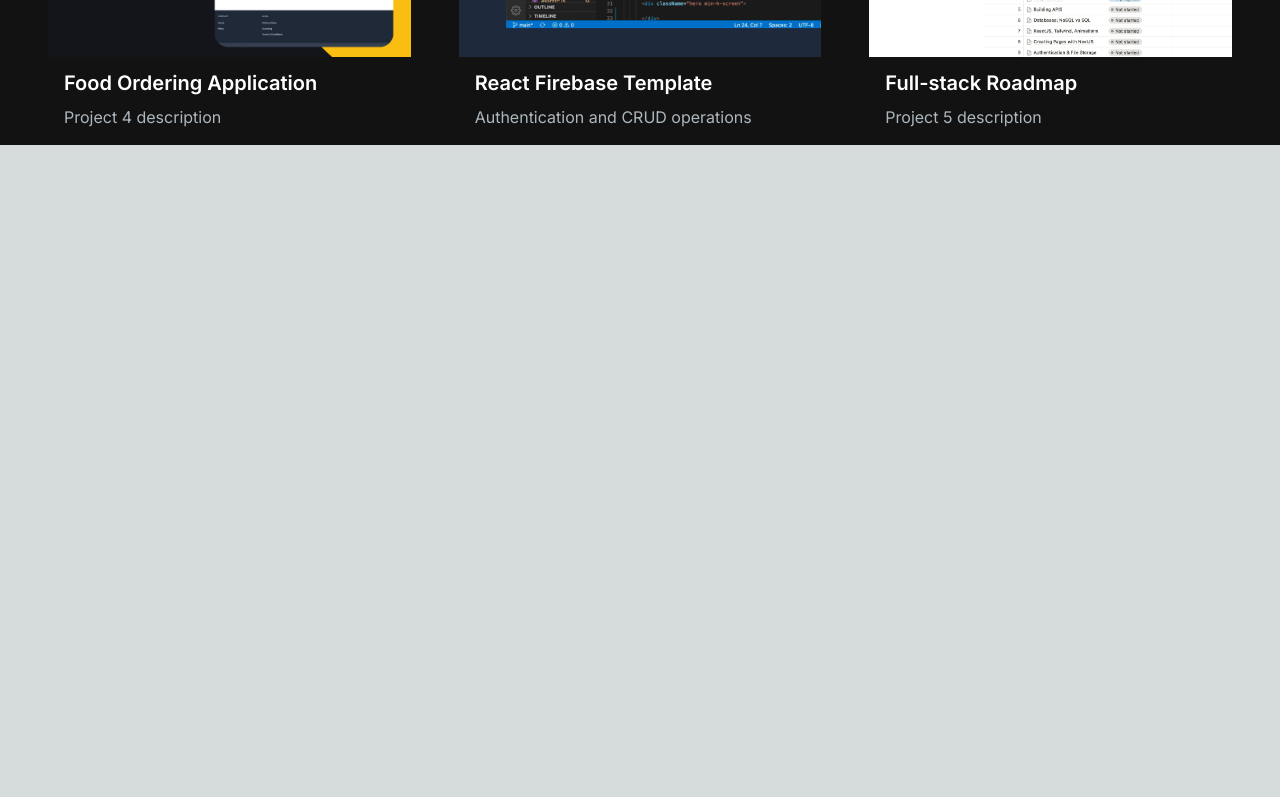
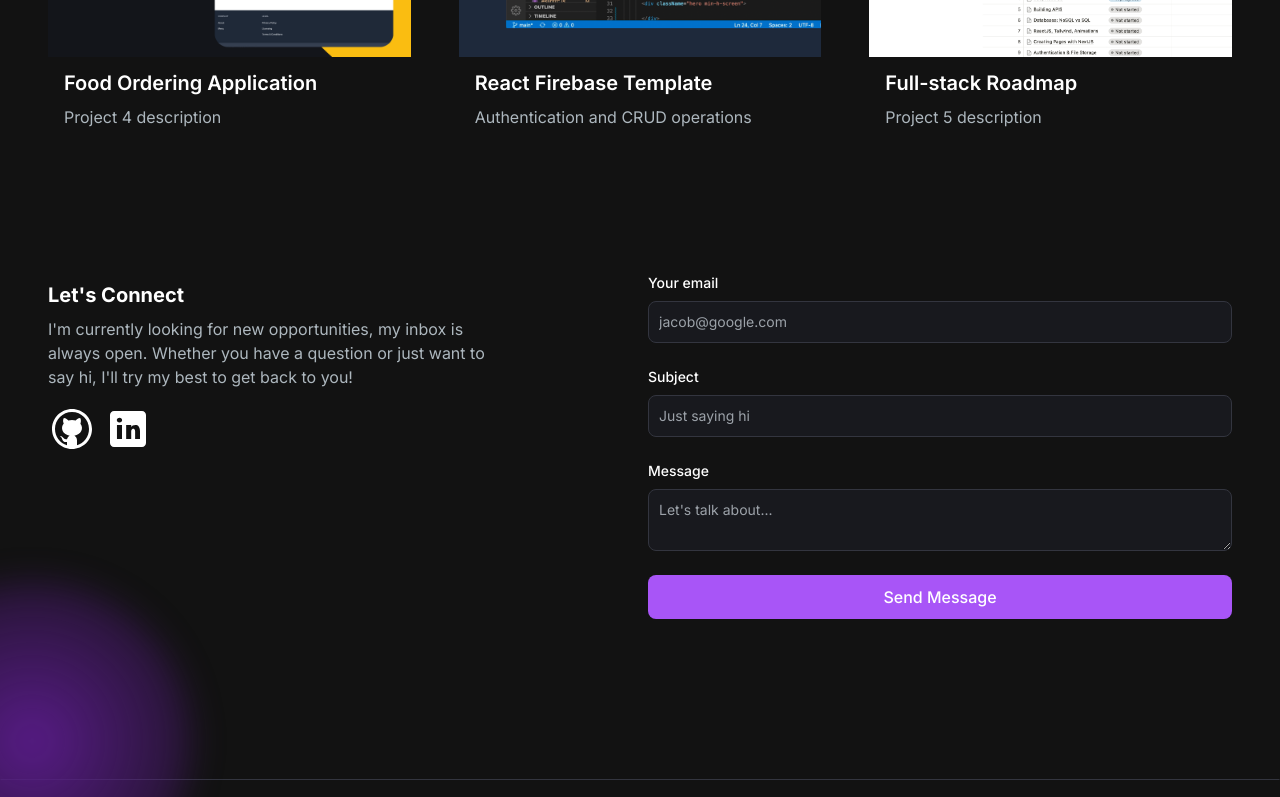
Before and after one commit to alefe0518/nextjs-portfolio, a Next.js app: page / in a window 1280 px wide. Shown: the part 2000-2797 px from the top of the page. Before the commit the page ends 2145 px from the top, so only its background shows below. Built offline with nearby package versions, Linux system fonts and the light colour scheme.

Commit message:
added email and footer section

```diff
--- /dev/null
+++ b/src/app/components/EmailSection.jsx
@@ -0,0 +1,86 @@
+import React from "react";
+import GithubIcon from "../../../public/github-icon.svg";
+import LinkedinIcon from "../../../public/linkedin-icon.svg";
+import Link from "next/link";
+import Image from "next/image";
+
+const EmailSection = () => {
+  return (
+    <section className="grid md:grid-cols-2 my-12 md:my-12 py-24 gap-4 relative">
+      <div className="bg-[radial-gradient(ellipse_at_center,_var(--tw-gradient-stops))] from-purple-900 to-transparent rounded-full h-80 w-80 z-0 blur-lg absolute top-3/4 -left-4 transform -translate-x-1/2 -translate-1/2"></div>
+      <div className="z-10">
+        <h5 className="text-xl font-bold text-white my-2">Let's Connect</h5>
+        <p className="text-[#ADB7BE] mb-4 max-w-md">
+          {" "}
+          I'm currently looking for new opportunities, my inbox is always open.
+          Whether you have a question or just want to say hi, I'll try my best
+          to get back to you!
+        </p>
+        <div className="socials flex flex-row gap-2">
+          <Link href="github.com">
+            <Image src={GithubIcon} alt="Github Icon" />
+          </Link>
+          <Link href="linkedin.com">
+            <Image src={LinkedinIcon} alt="Linkedin Icon" />
+          </Link>
+        </div>
+      </div>
+      <div>
+        <form className="flex flex-col">
+          <div className="mb-6">
+            <label
+              htmlFor="email"
+              className="text-white block mb-2 text-sm font-medium"
+            >
+              Your email
+            </label>
+            <input
+              type="email"
+              id="email"
+              required
+              className="bg-[#18191E] border border-[#33353F] placeholder-[#9CA2A9] text-gray-100 text-sm rounded-lg block w-full p-2.5"
+              placeholder="jacob@google.com"
+            />
+          </div>
+          <div className="mb-6">
+            <label
+              htmlFor="subject"
+              className="text-white block text-sm mb-2 font-medium"
+            >
+              Subject
+            </label>
+            <input
+              type="text"
+              id="subject"
+              required
+              className="bg-[#18191E] border border-[#33353F] placeholder-[#9CA2A9] text-gray-100 text-sm rounded-lg block w-full p-2.5"
+              placeholder="Just saying hi"
+            />
+          </div>
+          <div className="mb-6">
+            <label
+              htmlFor="message"
+              className="text-white block text-sm mb-2 font-medium"
+            >
+              Message
+            </label>
+            <textarea
+              name="message"
+              id="message"
+              className="bg-[#18191E] border border-[#33353F] placeholder-[#9CA2A9] text-gray-100 text-sm rounded-lg block w-full p-2.5"
+              placeholder="Let's talk about..."
+            />
+          </div>
+          <button
+            type="submit"
+            className="bg-purple-500 hover:bg-purple-600 text-white font-medium py-2.5 px-5 rounded-lg w-full"
+          >
+            Send Message
+          </button>
+        </form>
+      </div>
+    </section>
+  );
+};
+
+export default EmailSection;
--- /dev/null
+++ b/src/app/components/Footer.jsx
@@ -0,0 +1,14 @@
+import React from "react";
+
+const Footer = () => {
+  return (
+    <footer className="footer border border-t-[#33353F] border-l-transparent border-r-transparent text-white">
+      <div className="container p-12 flex justify-between">
+        <span>LOGO</span>
+        <p className="text-slate-600">All rights reserved.</p>
+      </div>
+    </footer>
+  );
+};
+
+export default Footer;
--- a/src/app/page.js
+++ b/src/app/page.js
@@ -3,6 +3,8 @@ import HeroSection from "./components/HeroSection";
 import Navbar from "./components/Navbar";
 import AboutSection from "./components/AboutSection";
 import ProjectsSection from "./components/ProjectsSection";
+import EmailSection from "./components/EmailSection";
+import Footer from "./components/Footer";
 
 export default function Home() {
   return (
@@ -12,7 +14,9 @@ export default function Home() {
         <HeroSection />
         <AboutSection />
         <ProjectsSection />
+        <EmailSection />
       </div>
+      <Footer />
     </main>
   );
 }
```
